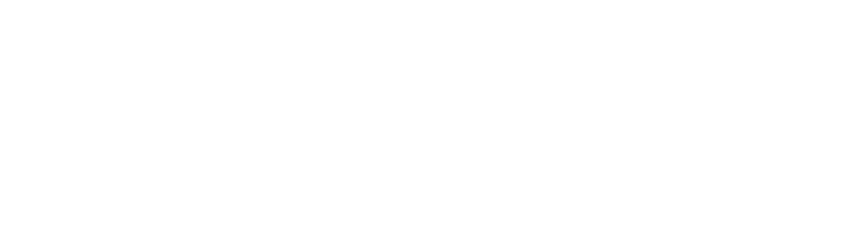
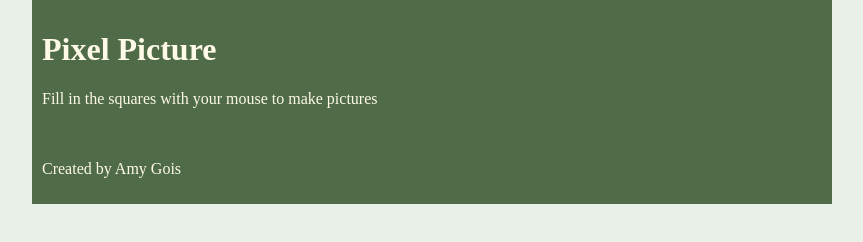
Before and after one commit to AmyGois/pixel-picture, a plain HTML site: page index.html in a window 1280 px wide. Shown: the whole page, without its empty margins (208-1071 px from the left). Drawn offline with Linux system fonts and the light colour scheme.

Commit message:
Create basic HTML structure, choose color scheme

```diff
--- a/index.html
+++ b/index.html
@@ -9,6 +9,15 @@
     <script src="./script.js" defer></script>
 </head>
 <body>
-
+    <header>
+        <h1>Pixel Picture</h1>
+        <p>Fill in the squares with your mouse to make pictures</p>
+    </header>
+    <section>
+        <div></div>
+    </section>
+    <footer>
+        <p>Created by Amy Gois</p>
+    </footer>
 </body>
 </html>
--- a/style.css
+++ b/style.css
@@ -0,0 +1,39 @@
+body {
+    margin: 0 auto;
+    max-width: 800px;
+    background-color: #e8f0e7;
+}
+
+header, footer {
+    background-color: #4f6b48;
+    color: #fffae8;
+    padding: 10px;
+}
+
+section {
+    background-color: #FBF2CF;
+}
+
+/* .dark {
+    background-color: #4f6b48;
+}
+
+.color {
+    background-color: #FA7070;
+}
+
+.light {
+    background-color: #C6EBC5;
+}
+
+.background {
+    background-color: #fbf2cf;
+}
+
+.grey {
+    background-color: #e8f0e7;
+}
+
+.light-text {
+    color: #fffae8;
+} */
```
